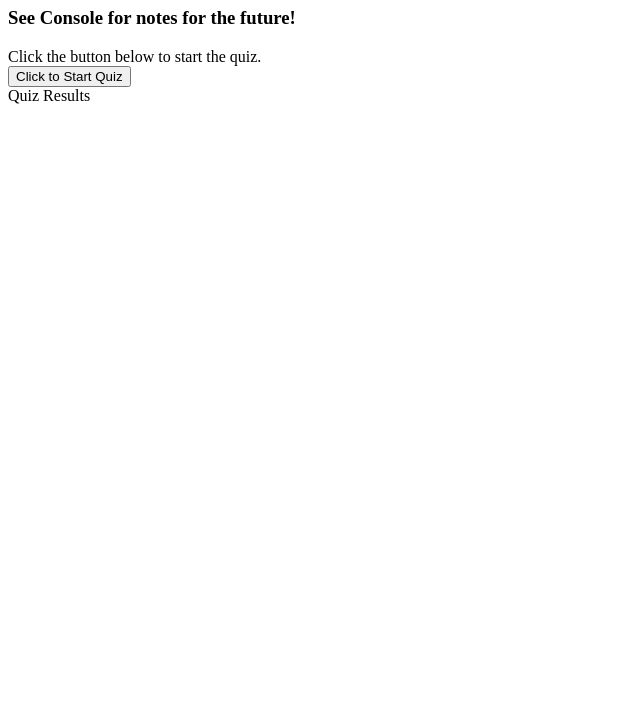
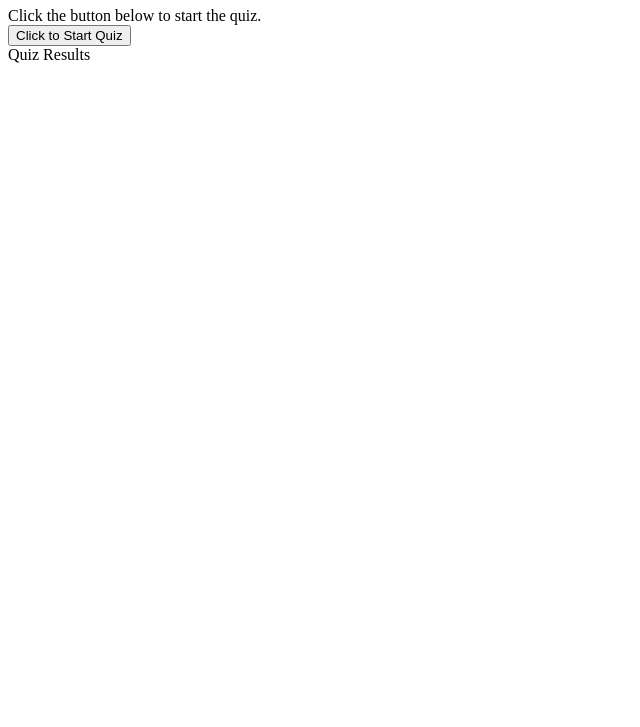
Before and after one commit to Zachary-Rossman/states-capitols-quiz, a plain HTML site: page index.html in a window 1280 px wide. Shown: the part 73-800 px from the top of the page, without its empty margins (0-640 px from the left). Drawn offline with Linux system fonts and the light colour scheme.

Commit message:
removed line in HTML saying see console for future notes

```diff
--- a/index.html
+++ b/index.html
@@ -11,7 +11,6 @@
     <header></header>
     <main>
         <h1>States & Capitol Quiz</h1>
-        <h3>See Console for notes for the future!</h3>
         <div id="question">Choose the capitol of this state.</div>
         <div id="answerChoices"></div>
         <button id="playBtn">Click to Start Quiz</button>
```
